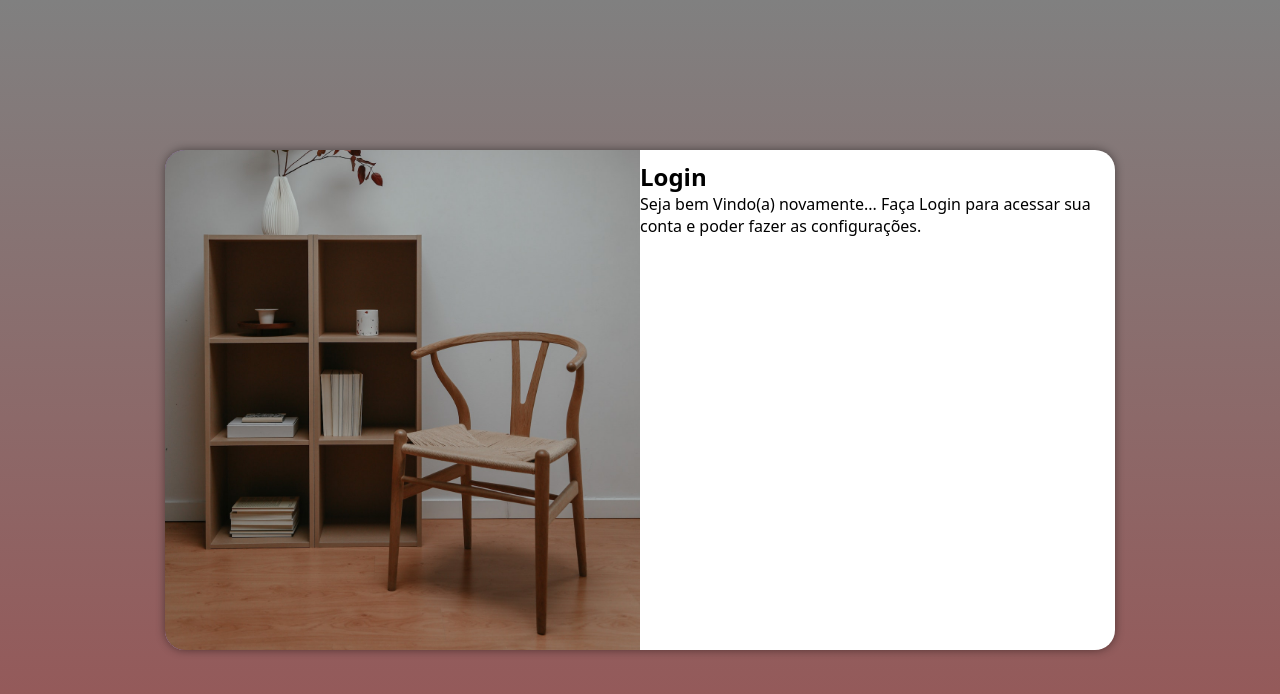
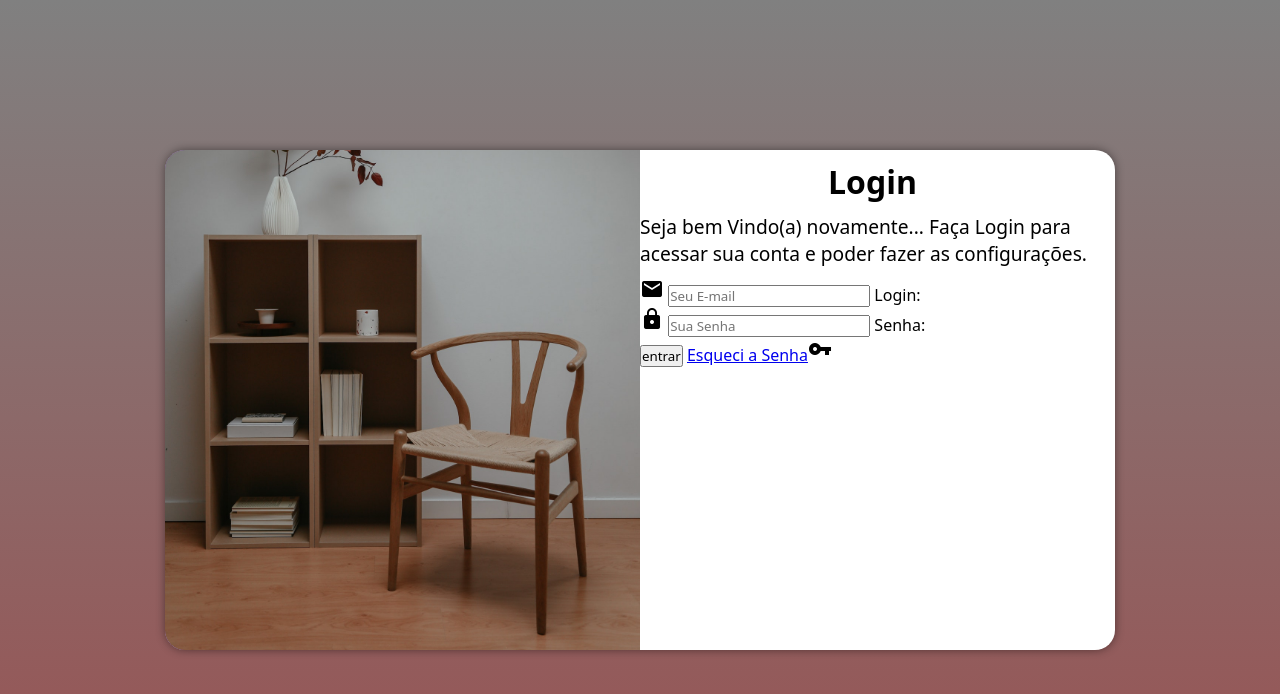
Before and after one commit to soniamusi/Tela-Login, a plain HTML site: page index.html in a window 1280 px wide. Drawn offline with Linux system fonts and the light colour scheme.

Commit message:
criando-parte-formulario-login

```diff
--- a/index.html
+++ b/index.html
@@ -8,6 +8,8 @@
     <title>Tela de Login</title>
     <link rel="stylesheet" href="style.css">
     <link rel="stylesheet" href="media-query.css">
+    <link href="https://fonts.googleapis.com/icon?family=Material+Icons" rel="stylesheet">
+
 </head>
 
 <body>
@@ -21,7 +23,21 @@
                 <p>Seja bem Vindo(a) novamente...
                     Faça Login para acessar sua conta e poder fazer as configurações.
                 </p>
-                <form action="login.php" method="post">
+                <form action="login.php" method="post" autocomplete="on">
+                    <div id="campo">
+                        <span class="material-icons">email</span>
+                        <input type="email" name="login" id="ilogin" placeholder="Seu E-mail" autocomplete="email"
+                            required maxlength="30">
+                        <label for="iemail">Login:</label>
+                    </div>
+                    <div id="campo">
+                        <span class="material-icons">lock</span>
+                        <input type="password" name="senha" id="isenha" placeholder="Sua Senha"
+                            autocomplete="current-password" required minlength="8" maxlength="20">
+                        <label for="isenha">Senha:</label>
+                    </div>
+                    <input type="submit" value="entrar">
+                    <a href="esqueci-senha.html">Esqueci a Senha</a><span class="material-icons">vpn_key</span>
 
                 </form>
             </div>
--- a/media-query.css
+++ b/media-query.css
@@ -50,4 +50,13 @@ Grandes Telas: acima de 1200px
         float: right;
         width: 50%;
     }
+
+    div#formulario > h1 {
+        font-size: 2em;
+    }
+
+    div#formulario > p{
+        font-size: 1.2em;
+        margin-bottom: 10px;
+    }
 }
--- a/style.css
+++ b/style.css
@@ -61,3 +61,13 @@ section#login > div#formulario{
     display: block;
     padding: 10px;
 }
+
+div#formulario > h1{
+    text-align: center;
+    margin-bottom: 10px;
+}
+
+div#formulario > p{
+    font-size: 0.8em;
+    margin-bottom: 10px;
+}
```
